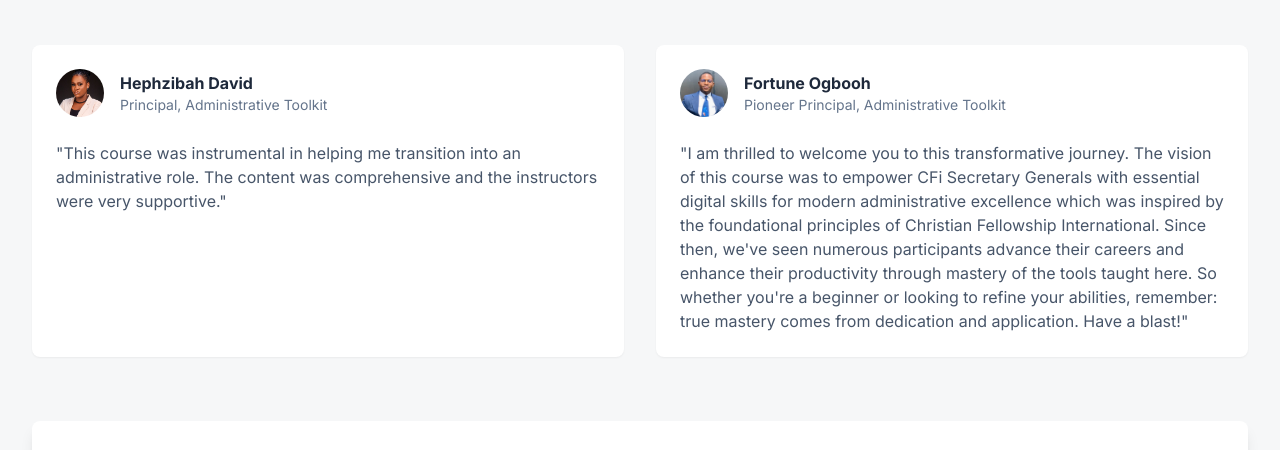
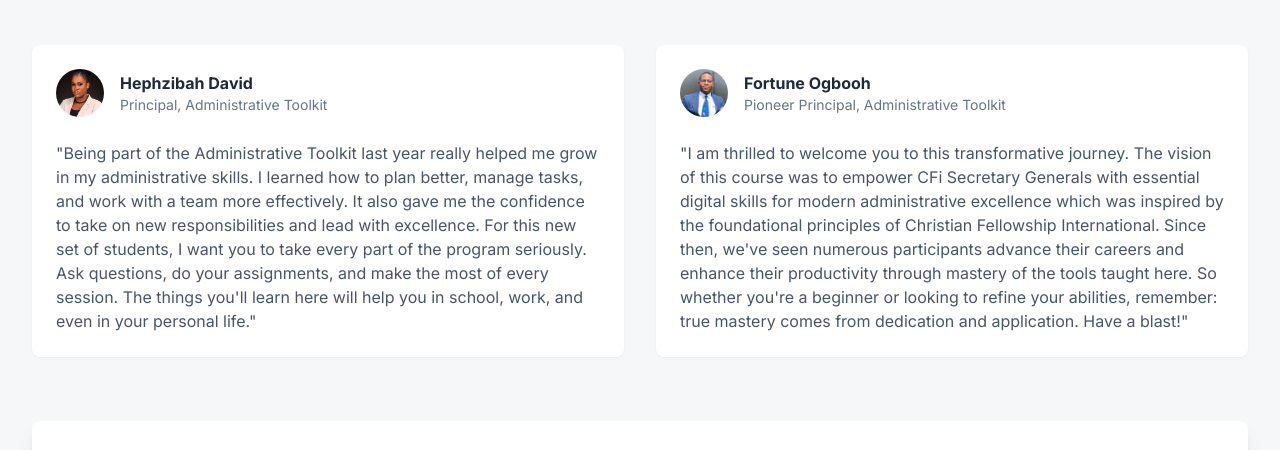
Before and after one commit to fortunedwards/admintoolkit, a website: page public/index.html in a window 1280 px wide. Shown: the part 2627-3077 px from the top of the page. Drawn offline with nearby package versions, Linux system fonts and the light colour scheme.

Commit message:
Update Hephzibah David's message with new student advice

```diff
--- a/public/index.html
+++ b/public/index.html
@@ -251,7 +251,9 @@
 </div>
 </div>
 <p class="mt-6 text-slate-600 dark:text-slate-300">
-                "This course was instrumental in helping me transition into an administrative role. The content was comprehensive and the instructors were very supportive."
+                "Being part of the Administrative Toolkit last year really helped me grow in my administrative skills. I learned how to plan better, manage tasks, and work with a team more effectively. It also gave me the confidence to take on new responsibilities and lead with excellence.
+
+For this new set of students, I want you to take every part of the program seriously. Ask questions, do your assignments, and make the most of every session. The things you'll learn here will help you in school, work, and even in your personal life."
               </p>
 </div>
 <div class="rounded-lg bg-white p-6 shadow-sm dark:bg-background-dark dark:border dark:border-primary/20">
```
